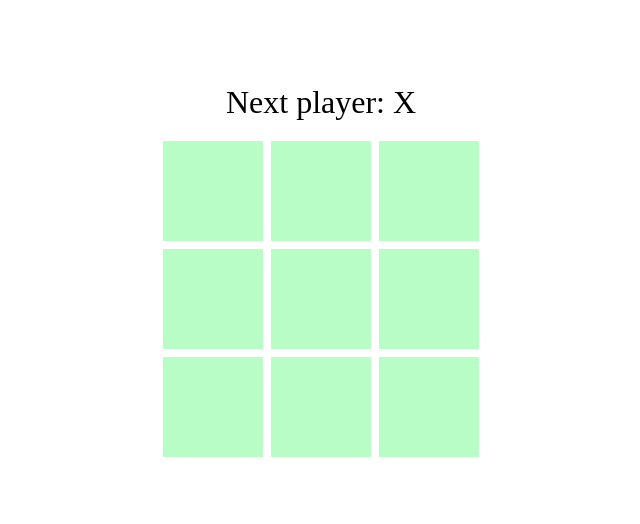
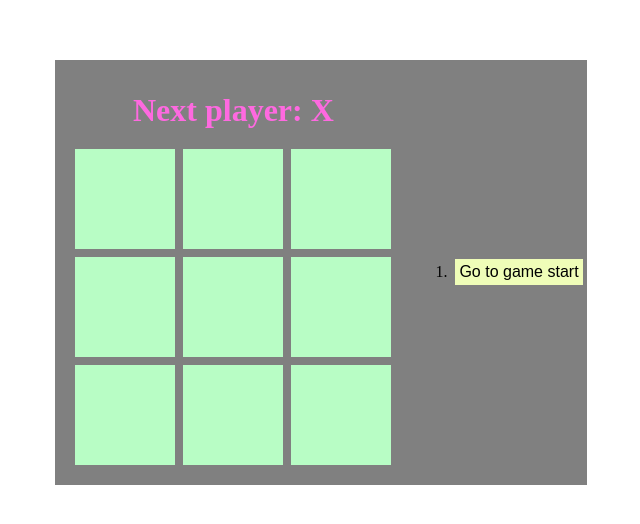
Before and after one commit to minami-77/tic-tac-toe, a React (Vite) app: page / in a window 1280 px wide. Shown: the part 128-652 px from the top of the page, without its empty margins (319-959 px from the left). Built offline with nearby package versions, Linux system fonts and the light colour scheme.

Commit message:
add history

```diff
--- a/src/App.css
+++ b/src/App.css
@@ -19,12 +19,23 @@
   align-items: center;
 }
 
+.container{
+  display: flex;
+  align-items: center;
+  justify-content: center;
+  background-color:gray
+}
+
+.game-board{
+  margin:1rem;
+}
+
 .board-row {
   display: flex;
   justify-content: center;
 }
 
-button {
+.game-board button {
   width: 100px;
   height: 100px;
   font-size: 2rem;
@@ -40,13 +51,21 @@
 button:hover {
   border-color: #646cff;
 }
-/*
-button:focus,
-button:focus-visible {
-  outline: none;
-} */
 
 .status {
   font-size: 2rem;
+  font-weight: bold;
   margin: 1rem;
+  color: #fe69e0;
 }
+
+.game-info button{
+  font-size: 1rem;
+  font-weight: 500;
+  border: 4px solid transparent;
+  padding: 0; /* ずれ防止 */
+  margin: 0.25rem;
+  background-color: #effdb8;
+  cursor: pointer;
+  transition: border-color 0.25s;
+}
--- a/src/App.jsx
+++ b/src/App.jsx
@@ -1,27 +1,55 @@
 import './App.css'
 import { useState } from "react";
 
-function Square({ value, onSquareClick }) {
+
+export default function Game() {
+  const [history, setHistory] = useState([Array(9).fill(null)]);
+  const [currentMove, setCurrentMove] = useState(0);
+  const xIsNext = currentMove % 2 === 0;
+  const currentSquares =history[currentMove];
+
+  function handlePlay(nextSquares) {
+    const nextHistory = [...history.slice(0, currentMove + 1), nextSquares];
+    setHistory(nextHistory);
+    setCurrentMove(nextHistory.length - 1);
+  }
+
+  function jumpTo(nextMove){
+    setCurrentMove(nextMove);
+  }
+
+  const moves = history.map((squares, move)=>{
+    let description;
+    if (move > 0) {
+      description = 'Go to move #' + move;
+    } else {
+      description = 'Go to game start';
+    }
+    return(
+      <li key={move}>
+        <button onClick={()=>jumpTo(move)}>{description}</button>
+      </li>
+    );
+  });
+
   return (
-    <button className="square" onClick={onSquareClick}>
-      {value}
-    </button>
+    <div className="game">
+      <div className="container">
+        <div className="game-board">
+          <Board xIsNext={xIsNext} squares={currentSquares} onPlay={handlePlay}/>
+        </div>
+        <div className="game-info">
+          <ol>{moves}</ol>
+        </div>
+      </div>
+    </div>
   );
 }
 
-function Board() {
-  const [xIsNext, setXIsNext] = useState(true);
-  const [squares, setSquares] = useState(Array(9).fill(null));
-  const winner = calculateWinner(squares);
-  let status;
-  if (winner) {
-    status = "Winner:" + winner;
-  } else {
-    status = "Next player: " + (xIsNext ? "X" : "O");
-  }
 
+function Board({xIsNext, squares, onPlay}) {
   function handleClick(i) {
-    if (squares[i] || calculateWinner(squares)) {
+    if (calculateWinner(squares) || squares[i]) {
       return;
     }
     const nextSquares = squares.slice();
@@ -30,8 +58,15 @@
     } else {
       nextSquares[i] = "O";
     }
-    setSquares(nextSquares);
-    setXIsNext(!xIsNext);
+    onPlay(nextSquares);
+  }
+
+  const winner = calculateWinner(squares);
+  let status;
+  if (winner) {
+    status = "Winner:" + winner;
+  } else {
+    status = "Next player: " + (xIsNext ? "X" : "O");
   }
 
   return (
@@ -56,26 +91,15 @@
   );
 }
 
-export default function Game() {
-  const [xIsNext, setXIsNext] = useState(true);
-  const [squares, setSquares] = useState(Array(9).fill(null));
-  const currentSquares =history[history.length - 1];
 
-  function handlePlay(nextSquares) {
-    //todo
-  }
-
+function Square({ value, onSquareClick }) {
   return (
-    <div className="game">
-      <div className="game-board">
-        <Board xIsNext={xIsNext} squares={currentSquares} onPlay={handlePlay}/>
-      </div>
-      <div className="game-info">
-        <ol>{/*TODO*/}</ol>
-      </div>
-    </div>
+    <button className="square" onClick={onSquareClick}>
+      {value}
+    </button>
   );
 }
+
 
 function calculateWinner(squares) {
   const lines = [
```
